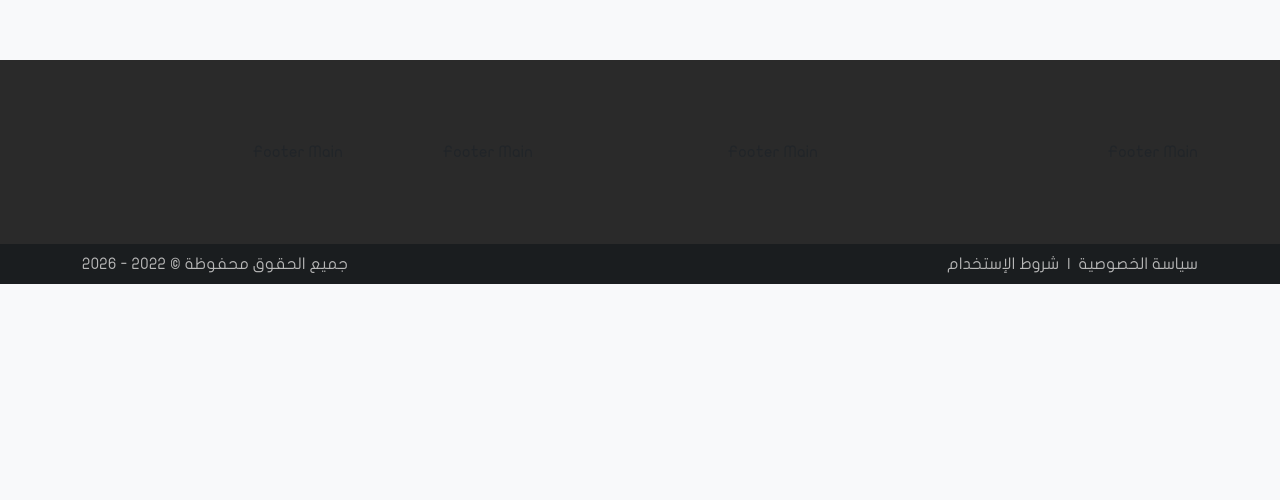
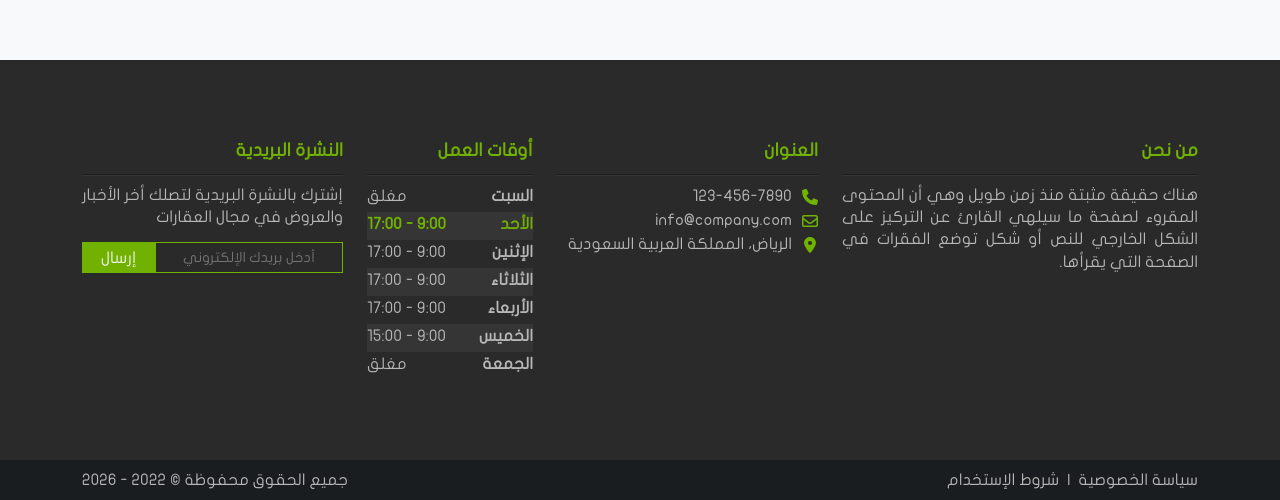
Before and after one commit to N-Kardan/real-estate-website, a Next.js app: page / in a window 1280 px wide. Shown: the part 922-1422 px from the top of the page. Before the commit the page ends 1206 px from the top, so only its background shows below. Built offline with nearby package versions, Linux system fonts and the light colour scheme.

Commit message:
Create footer main with style

```diff
--- a/components/Footer/FooterMain.module.css
+++ b/components/Footer/FooterMain.module.css
@@ -1,5 +1,45 @@
 .footerMain {
   background-color: var(--dark-01-color);
+  color: var(--text-color);
   padding: 80px 0px;
   margin: 0px;
 }
+.infoBlock {
+  padding-top: 8px;
+  border-top: 1px solid #353535;
+}
+.infoBlock p {
+  text-align: justify;
+  line-height: 1.4;
+}
+.addressInfoItem .icon {
+  color: var(--primary-color);
+  margin-left: 10px;
+}
+.infoBlock form {
+  margin-top: 14px;
+  display: flex;
+  justify-content: space-between;
+}
+.infoBlock input {
+  background-color: #2a2a2a;
+  border: 1px solid var(--primary-color);
+  text-align: center;
+  font-size: 14px;
+  padding: 4px 8px;
+  width: 100%;
+  color: var(--secondary-color);
+  outline: none;
+  outline-offset: 0px;
+}
+.infoBlock button {
+  background-color: var(--primary-color);
+  color: var(--secondary-color);
+  border: 1px solid transparent;
+  width: 37%;
+}
+.infoBlock button:hover {
+  background-color: transparent;
+  color: var(--primary-color);
+  border: 1px solid var(--primary-color);
+}
--- a/components/Footer/FooterMain.tsx
+++ b/components/Footer/FooterMain.tsx
@@ -1,4 +1,8 @@
 import Styles from './FooterMain.module.css';
+
+import { FaLocationDot, FaRegEnvelope, FaPhone } from "react-icons/fa6";
+import { TitleFooter } from '../Title'
+import WorkHours from '../WorkHours';
 
 const FooterMain = () => {
   return (
@@ -7,16 +11,63 @@ const FooterMain = () => {
       <div className='container'>
         <div className='row'>
           <div className='col-12 mb-5 col-md-6 col-xl-4 mb-xl-0'>
-            <p>Footer Main</p>
+            <div className={Styles.footerBlock}>
+              <TitleFooter>من نحن</TitleFooter>
+              <div className={Styles.infoBlock}>
+                <p>هناك حقيقة مثبتة منذ زمن طويل وهي أن المحتوى المقروء لصفحة ما سيلهي القارئ عن التركيز على الشكل الخارجي للنص أو شكل توضع الفقرات في الصفحة التي يقرأها.</p>
+              </div>
+            </div>
           </div>
           <div className='col-12 mb-5 order-2 col-md-6 mb-md-0 mb-lg-5 order-lg-1 col-xl-3 mb-xl-0'>
-            <p>Footer Main</p>
+            <div className={Styles.footerBlock}>
+              <TitleFooter>العنوان</TitleFooter>
+              <div className={Styles.infoBlock}>
+                <ul className={Styles.addressInfo}>
+                  <li className={Styles.addressInfoItem}>
+                    <span className={Styles.icon}><FaPhone /></span>
+                    <a className='transition' href={`tel:123-456-7890`}>123-456-7890</a>
+                  </li>
+                  <li className={Styles.addressInfoItem}>
+                    <span className={Styles.icon}><FaRegEnvelope /></span>
+                    <a className='transition' href={`mailto:info@company.com`}>info@company.com</a>
+                  </li>
+                  <li className={Styles.addressInfoItem}>
+                    <span className={Styles.icon}><FaLocationDot /></span>
+                    <span>الرياض، المملكة العربية السعودية</span>
+                  </li>
+                </ul>
+              </div>
+            </div>
           </div>
           <div className='col-12 mb-5 order-1 col-md-6 mb-lg-0 order-lg-2 col-xl-2'>
-            <p>Footer Main</p>
+            <div className={Styles.footerBlock}>
+              <TitleFooter>أوقات العمل</TitleFooter>
+              <div className={Styles.infoBlock}>
+                <WorkHours/>
+              </div>
+            </div>
           </div>
           <div className='col-12 order-3 col-md-6 col-xl-3'>
-            <p>Footer Main</p>
+            <div className={Styles.footerBlock}>
+              <TitleFooter>النشرة البريدية</TitleFooter>
+              <div className={Styles.infoBlock}>
+                <p>إشترك بالنشرة البريدية لتصلك أخر الأخبار والعروض في مجال العقارات</p>
+                <form autoComplete='on'>
+                  <div className='w-100'>
+                    <label htmlFor="email"></label>
+                    <input
+                      type="email"
+                      id="email"
+                      name="email"
+                      placeholder="أدخل بريدك الإلكتروني"
+                      required
+                      autoComplete="email"
+                    />
+                  </div>
+                  <button type="submit" className="submit transition">إرسال</button>
+                </form>
+              </div>
+            </div>
           </div>
         </div>
       </div>
--- /dev/null
+++ b/components/Title.module.css
@@ -0,0 +1,26 @@
+.sectionTitle {
+  text-align: center;
+  margin-bottom: 80px;
+}
+.sectionTitle p {
+  color: var(--primary-color);
+  margin-bottom: 8px;
+  font-size: 24px;
+}
+.sectionTitle h2 {
+  font-weight: bold;
+  margin: 0px;
+  color: var(--dark-01-color);
+}
+.footerTitle {
+  color: var(--primary-color);
+  font-size: 18px;
+  font-weight: bold;
+  padding-bottom: 12px;
+  border-bottom: 1px solid var(--dark-02-color) !important;
+  margin-bottom: 0px;
+}
+
+:global(.white) h2 {
+  color: #ffffff !important;
+}
--- /dev/null
+++ b/components/Title.tsx
@@ -0,0 +1,33 @@
+import styles from './Title.module.css';
+
+interface TitleSectionProps {
+  subTitle: string;
+  mainTitle: string;
+  className?: string;
+  h2style?: React.CSSProperties;
+}
+interface TitleFooterProps {
+  children: React.ReactNode;
+}
+
+const TitleSection = ({ subTitle, mainTitle, className, h2style }: TitleSectionProps) => {
+  return (
+    <div className='row'>
+      <div className='col-12'>
+        <div className={`${styles.sectionTitle} ${className || ''}`}>
+          <p>{subTitle}</p>
+          <h2 style={h2style}>{mainTitle}</h2>
+        </div>
+      </div>
+    </div>
+  )
+}
+
+const TitleFooter = ({ children }: TitleFooterProps) => {
+  return (
+    <h3 className={styles.footerTitle}>{children}</h3>
+  )
+}
+
+export default TitleSection
+export {TitleFooter}
--- /dev/null
+++ b/components/WorkHours.module.css
@@ -0,0 +1,19 @@
+.workHoursList {
+  list-style: none;
+  padding: 0;
+}
+.workHoursItem {
+  display: flex;
+  justify-content: space-between;
+  padding-bottom: 4px;
+}
+.highlight {
+  color: var(--primary-color);
+  font-weight: bold;
+}
+.dayName {
+  font-weight: bold;
+}
+.workHoursItem:nth-child(even) {
+  background-color: #353535;
+}
--- /dev/null
+++ b/components/WorkHours.tsx
@@ -0,0 +1,28 @@
+import Styles from './WorkHours.module.css'
+
+const WorkHours = () => {
+  const days = [
+    { name: 'السبت', hours: 'مغلق ' },
+    { name: 'الأحد', hours: '9:00 - 17:00 ' },
+    { name: 'الإثنين', hours: '9:00 - 17:00 ' },
+    { name: 'الثلاثاء', hours: '9:00 - 17:00 ' },
+    { name: 'الأربعاء', hours: '9:00 - 17:00 ' },
+    { name: 'الخميس', hours: '9:00 - 15:00 ' },
+    { name: 'الجمعة', hours: 'مغلق ' },
+  ];
+
+  const currentDayIndex = (new Date().getDay() + 1) % 7;
+
+  return (
+    <ul className={Styles.workHoursList}>
+      {days.map((day, index) => (
+        <li key={index} className={`${Styles.workHoursItem} ${ index === currentDayIndex ? Styles.highlight : "" }`}>
+          <span className={Styles.dayName}>{day.name}</span>
+          <span className={Styles.dayHours}>{day.hours}</span>
+        </li>
+      ))}
+    </ul>
+  );
+};
+
+export default WorkHours;
```
